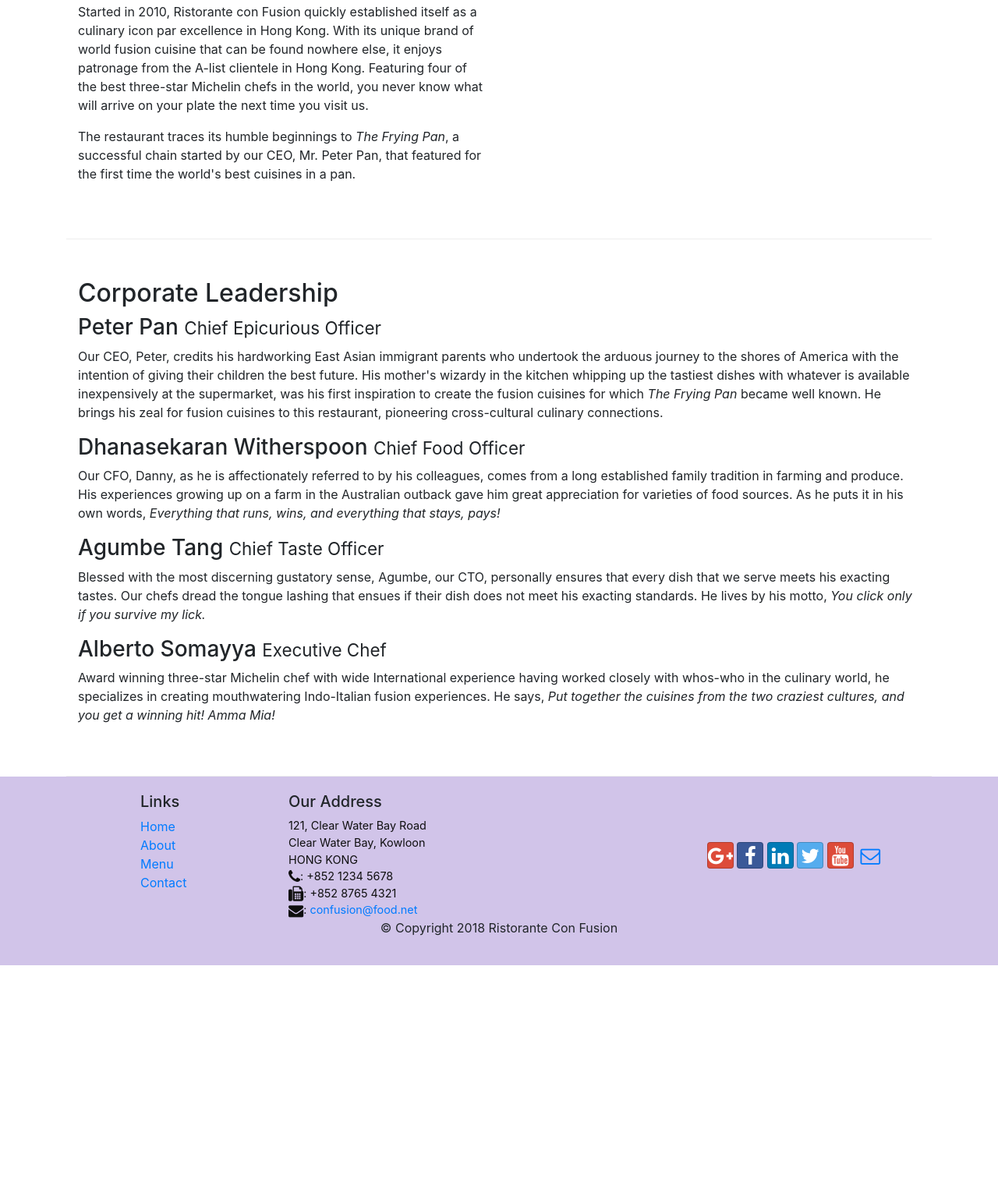
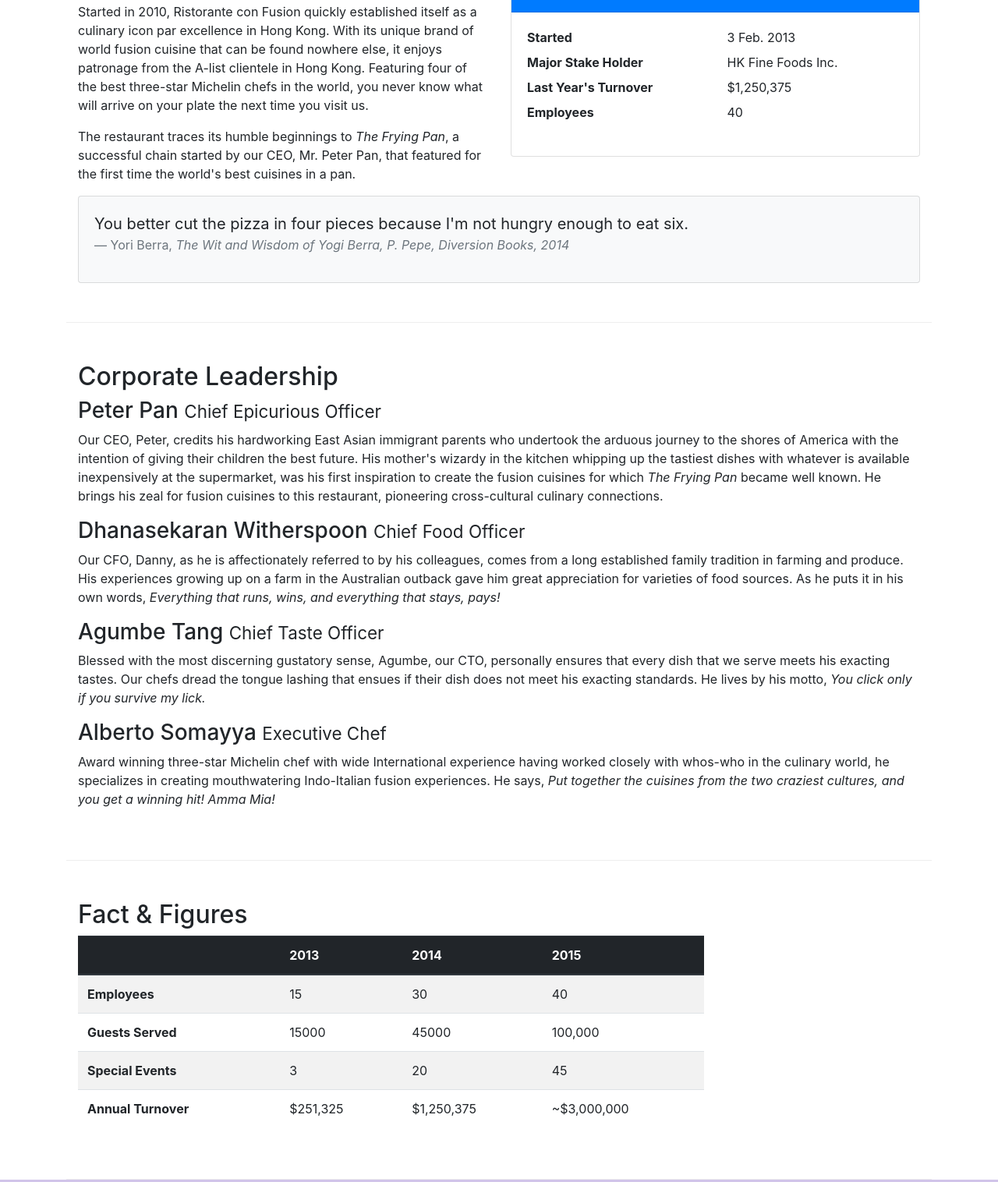
Before and after one commit to hoangnv-bkhn/bootstrap, a website: page aboutus.html in a window 1280 px wide. Shown: the part 558-2074 px from the top of the page at 78% size. Before the commit the page ends 1796 px from the top, so only its background shows below. Drawn offline with nearby package versions, Linux system fonts and the light colour scheme.

Commit message:
Tables and Cards

```diff
--- a/aboutus.html
+++ b/aboutus.html
@@ -73,6 +73,32 @@
                     our CEO, Mr. Peter Pan, that featured for the first time the world's best cuisines in a pan.</p>
             </div>
             <div class="col-12 col-sm-6">
+                <div class="card">
+                    <h3 class="card-header bg-primary text-white">Facts At a Glance</h3>
+                    <div class="card-body">
+                        <dl class="row">
+                            <dt class="col-6">Started</dt>
+                            <dd class="col-6">3 Feb. 2013</dd>
+                            <dt class="col-6">Major Stake Holder</dt>
+                            <dd class="col-6">HK Fine Foods Inc.</dd>
+                            <dt class="col-6">Last Year's Turnover</dt>
+                            <dd class="col-6">$1,250,375</dd>
+                            <dt class="col-6">Employees</dt>
+                            <dd class="col-6">40</dd>
+                        </dl>
+                    </div>
+                </div>
+            </div>
+            <div class="col-12">
+                <div class="card card-body bg-light">
+                    <blockquote class="blockquote">
+                        <p class="mb-0">You better cut the pizza in four pieces because I'm not hungry enough to eat six.</p>
+                        <footer class="blockquote-footer">Yori Berra,
+                            <cite title="Source Title">The Wit and Wisdom of Yogi Berra,
+                                P. Pepe, Diversion Books, 2014</cite>
+                        </footer>
+                    </blockquote>
+                </div>
             </div>
         </div>
 
@@ -103,6 +129,51 @@
                     experiences. He says, <em>Put together the cuisines from the two craziest cultures, and you get a
                         winning hit! Amma Mia!</em></p>
             </div>
+        </div>
+
+        <div class="row row-content">
+            <div class="col-12 col-sm-9">
+                <h2>Fact &amp; Figures</h2>
+                <div class="table-responsive">
+                    <table class="table table-striped">
+                        <thead class="thead-dark">
+                            <tr>
+                                <th>&nbsp</th>
+                                <th>2013</th>
+                                <th>2014</th>
+                                <th>2015</th>
+                            </tr>
+                        </thead>
+                        <tbody>
+                            <tr>
+                                <th>Employees</th>
+                                <td>15</td>
+                                <td>30</td>
+                                <td>40</td>
+                            </tr>
+                            <tr>
+                                <th>Guests Served</th>
+                                <td>15000</td>
+                                <td>45000</td>
+                                <td>100,000</td>
+                            </tr>
+                            <tr>
+                                <th>Special Events</th>
+                                <td>3</td>
+                                <td>20</td>
+                                <td>45</td>
+                            </tr>
+                            <tr>
+                                <th>Annual Turnover</th>
+                                <td>$251,325</td>
+                                <td>$1,250,375</td>
+                                <td>~$3,000,000</td>
+                            </tr>
+                        </tbody>
+                    </table>
+                </div>
+            </div>
+            <div class="col-12 col-sm-3"></div>
         </div>
 
     </div>
```
